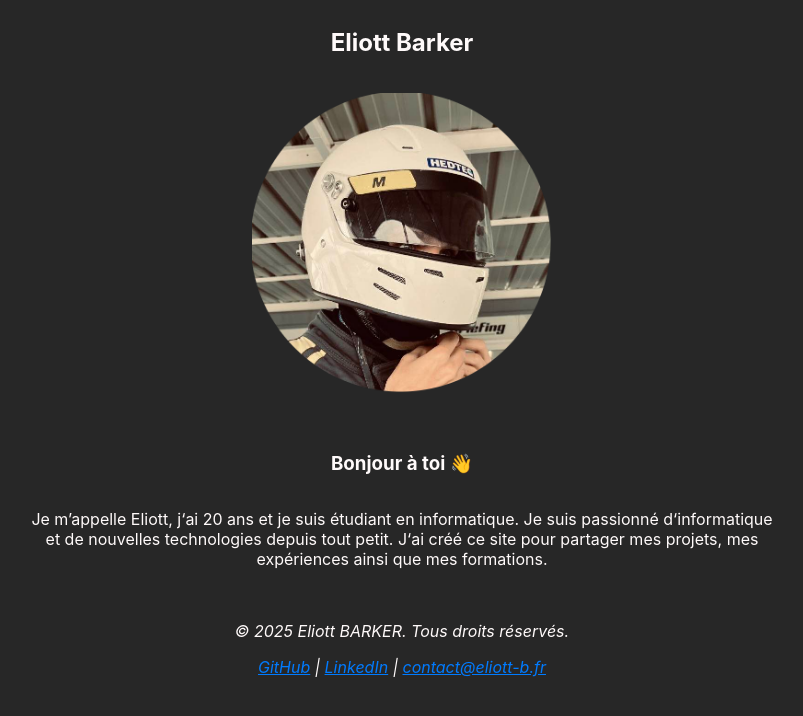
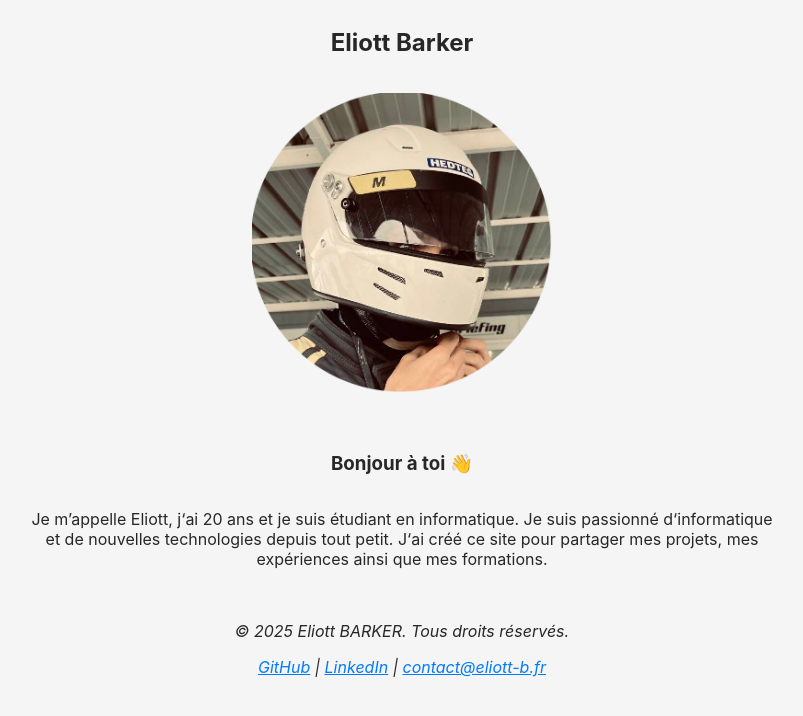
Before and after one commit to Eliott-B/portfolio, a Jekyll site: the page built from index.md, in a window 1280 px wide. Shown: the top 716 px of the page, without its empty margins (238-1041 px from the left). Built offline with Jekyll 4.4.1, drawn with Linux system fonts in a browser that asks for light colours; emoji names are drawn with the system emoji font.

Commit message:
:lipstick: Invert the color (white bg and black body)

```diff
--- a/_sass/base.scss
+++ b/_sass/base.scss
@@ -1,5 +1,5 @@
-$backgroundColor: #272727;
-$bodyColor: snow;
+$backgroundColor: #F5F5F5;
+$bodyColor: #272727;
 $bodyFont: -apple-system,BlinkMacSystemFont,"Segoe UI",Helvetica,Arial,sans-serif,"Apple Color Emoji","Segoe UI Emoji","Segoe UI Symbol";
 
 html {
```
